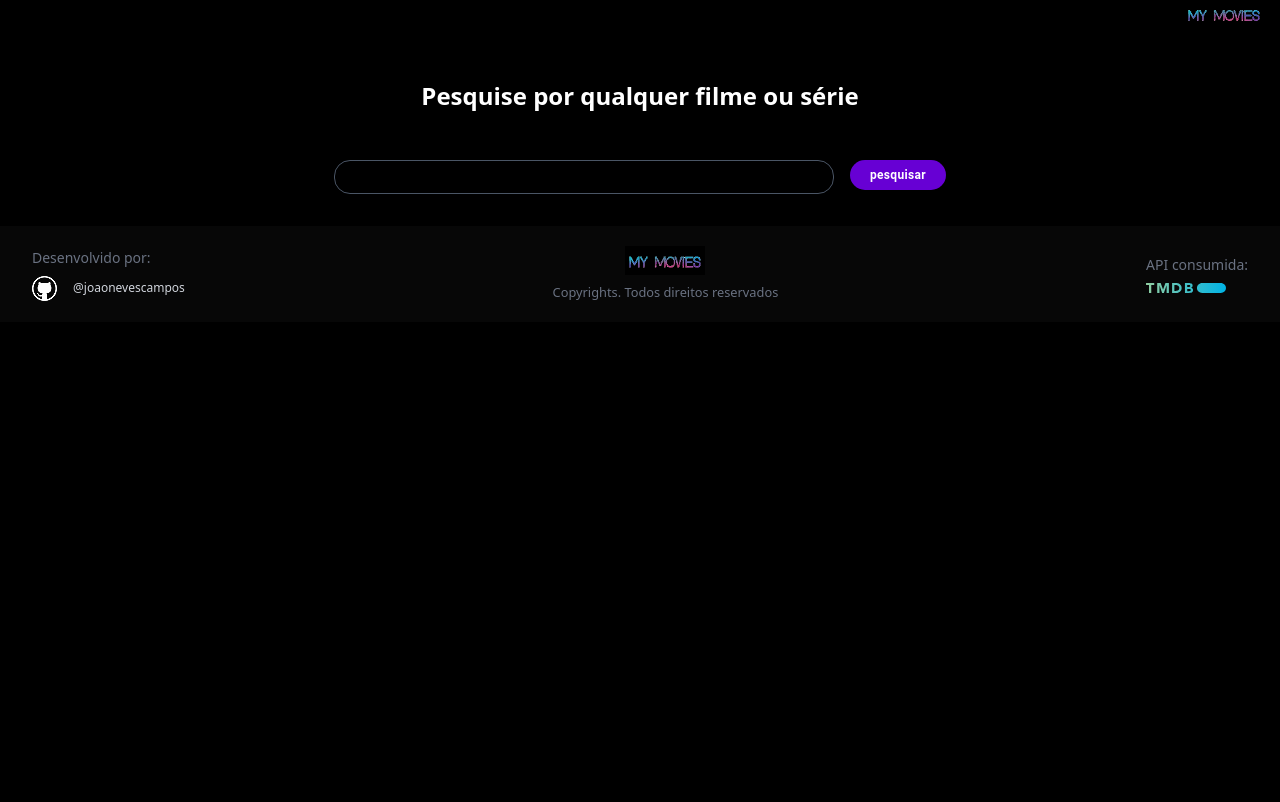
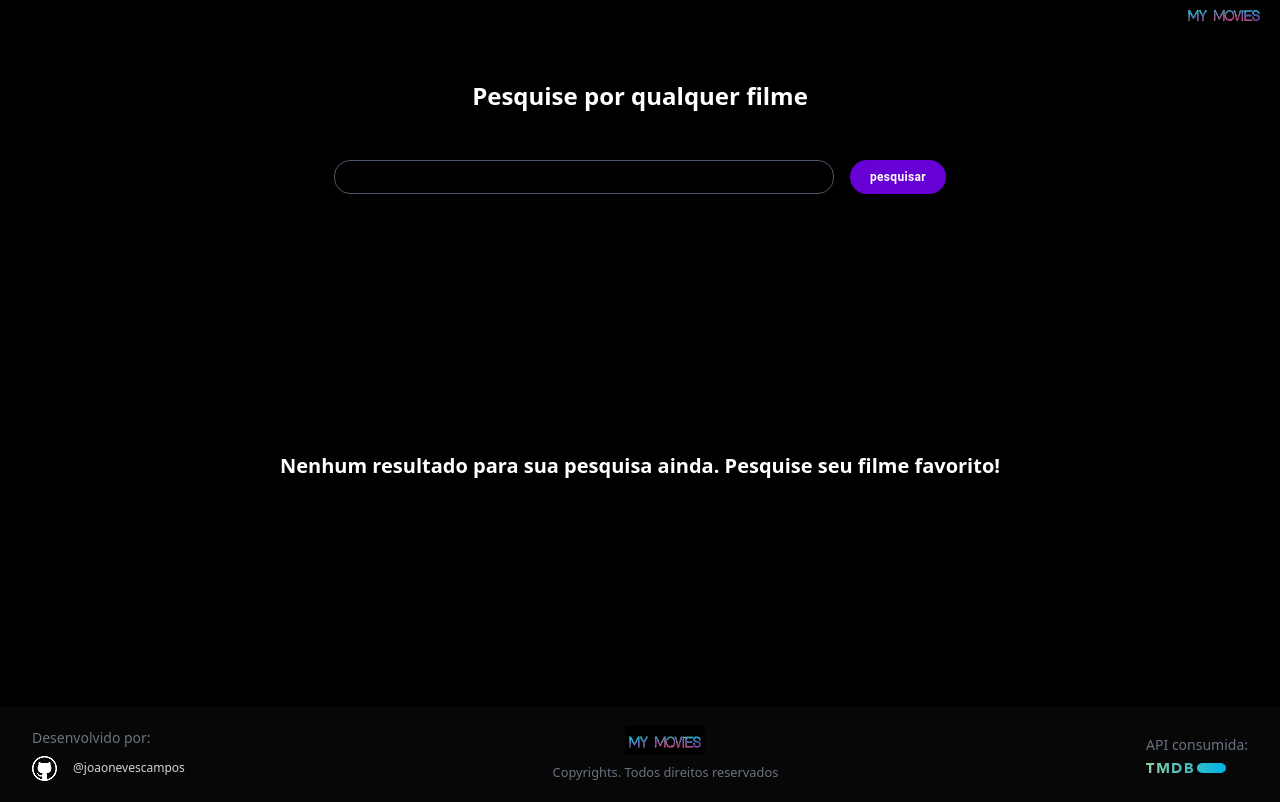
Before and after one commit to joaonevescampos/my-movies, a React (Vite) app: page /search in a window 1280 px wide. Built offline with nearby package versions, Linux system fonts and the light colour scheme; some icons are missing.

Commit message:
feat: adding search feature

```diff
--- a/src/Router.tsx
+++ b/src/Router.tsx
@@ -14,7 +14,7 @@ const Router = () => {
         <Route path="/search" element={<Search />} />
         <Route path="/movie/:movieId" element={<MovieDetail />} />
         <Route path="/favorites/movie/:movieId" element={<MovieDetail />} />
-
+        <Route path="/search/movie/:movieId" element={<MovieDetail />} />
         <Route path="/favorites" element={<Favorites />} />
         <Route path="*" element={<NotFound />} />
       </Routes>
--- a/src/components/Cover.tsx
+++ b/src/components/Cover.tsx
@@ -2,7 +2,6 @@ import FilledButton from "./FilledButton";
 import backdropFallback from "../assets/img/backdrop-fallback.jpg"
 
 const Cover = ({movie}:any) => {
-  console.log(movie)
   return (
     <section>
       <div className="relative w-full h-full">
--- a/src/components/FilledButton.tsx
+++ b/src/components/FilledButton.tsx
@@ -1,15 +1,18 @@
 import { styled } from "@mui/material/styles";
 import Button from "@mui/material/Button";
 import { purple } from "@mui/material/colors";
-import { Link } from "react-router-dom";
-
 interface ButtonType {
   text: string;
   bgColor: string;
   path?: string;
+  eventClick?: () => void;
 }
 
-export default function FilledButton({ text, bgColor, path = "" }: ButtonType) {
+export default function FilledButton({
+  text,
+  bgColor,
+  eventClick,
+}: ButtonType) {
   const MyButton = styled(Button)(({ theme }) => ({
     color: theme.palette.getContrastText(bgColor),
     backgroundColor: bgColor,
@@ -28,8 +31,9 @@ export default function FilledButton({ text, bgColor, path = "" }: ButtonType) {
   }));
 
   return (
-    <Link to={`/${path}`}>
-      <MyButton variant="contained"> {text} </MyButton>
-    </Link>
+    <MyButton variant="contained" onClick={eventClick}>
+      {" "}
+      {text}{" "}
+    </MyButton>
   );
 }
--- a/src/components/MovieDetailComponent.tsx
+++ b/src/components/MovieDetailComponent.tsx
@@ -43,7 +43,6 @@ const MovieDetailComponent = ({ movieId }: MovieId) => {
 
     window.addEventListener("resize", handleResize);
 
-    // cleanup → remove quando o componente desmontar
     return () => window.removeEventListener("resize", handleResize);
   }, []);
 
--- a/src/components/MovieItem.tsx
+++ b/src/components/MovieItem.tsx
@@ -2,6 +2,7 @@ import { Favorite } from "@mui/icons-material";
 import OutlinedButton from "./OutlinedButton";
 import FavoriteBorderIcon from "@mui/icons-material/FavoriteBorder";
 import { useEffect, useState } from "react";
+import posterFallback from "../assets/img/backdrop-fallback.jpg";
 
 interface MovieProps {
   posterPath: string;
@@ -38,11 +39,19 @@ export const MovieItem = ({
   return (
     <>
       <div className="w-[138px] md:w-[200px] hover:scale-105 hover:transition-normal">
-        <img
-          src={`https://image.tmdb.org/t/p/w500/${posterPath}`}
-          alt={title}
-          className="rounded-tl-xl rounded-tr-xl h-52 md:h-80 object-cover"
-        />
+        {posterPath ? (
+          <img
+            src={`https://image.tmdb.org/t/p/w500/${posterPath}`}
+            alt={title}
+            className="rounded-tl-xl rounded-tr-xl h-52 md:h-80 object-cover"
+          />
+        ) : (
+          <img
+            src={posterFallback}
+            alt={title}
+            className="rounded-tl-xl rounded-tr-xl h-52 md:h-80 object-cover"
+          />
+        )}
         <div className="relative flex flex-col p-2 md:p-4 gap-2 bg-[#070707] rounded-bl-xl rounded-br-xl w-[138px] md:w-[200px]">
           {favorited ? (
             <Favorite
--- a/src/components/SearchComponent.tsx
+++ b/src/components/SearchComponent.tsx
@@ -1,12 +1,24 @@
 import FilledButton from "./FilledButton";
+interface FilhoProps {
+  sendTargetValue: (valor: string) => void;
+  sendEventClick: () => void;
 
+}
 
-const SearchComponent = () => {
+const SearchComponent = ({ sendTargetValue, sendEventClick }: FilhoProps) => {
   return (
-    <div className="flex justify-center gap-4 my-8 px-4">
-      <input type="text" className="w-[500px] h-8 border border-gray-600 p-4 rounded-2xl" />
-      <FilledButton text="pesquisar" bgColor="#6700D4"/>
-    </div>
+    <form className="flex justify-center gap-4 my-8 px-4">
+      <input
+        type="text"
+        className="w-[500px] h-8 border border-gray-600 p-4 rounded-2xl"
+        onChange={(e) => sendTargetValue(e.target.value)}
+      />
+      <FilledButton
+        text="pesquisar"
+        bgColor="#6700D4"
+        eventClick={sendEventClick}
+      />
+    </form>
   );
 };
 
--- a/src/pages/Favorites.tsx
+++ b/src/pages/Favorites.tsx
@@ -10,8 +10,9 @@ const Favorites = () => {
   const [favoritesId, setFavoritesId] = useState<string[]>([]);
   const [favoritesMovies, setFavoritesMovies] = useState<any[]>([]);
 
-  useEffect(() => {
+  const generateArrayFavoritesId = () => {
     const favoriteMoviesId: string[] = [];
+    if (localStorage.length > 0) {
       for (let i = 0; i < localStorage.length; i++) {
         const key = localStorage.key(i);
 
@@ -23,9 +24,18 @@ const Favorites = () => {
         }
       }
       setFavoritesId(favoriteMoviesId);
+    } else {
+      setFavoritesId([]);
+    }
+  };
 
+  useEffect(() => {
     const favoriteMoviesList: any[] = [];
     const api = new MovieService();
+
+    generateArrayFavoritesId()
+
+    if (favoritesId.length > 0) {
       favoritesId.map((movieId) => {
         api
           .detailMovie(
@@ -35,6 +45,7 @@ const Favorites = () => {
             favoriteMoviesList.push(result.data);
           });
       });
+    }
     setFavoritesMovies(favoriteMoviesList);
   }, []);
 
@@ -73,9 +84,13 @@ const Favorites = () => {
           <ListMovies moviesList={favoritesMovies} />
         ) : (
           <div className="flex flex-col gap-8 items-center justify-center h-[calc(100vh-210px)] p-4">
-            <h2 className="font-bold text-xl text-center">Não há filmes na sua galeria de favoritos ainda...</h2>
-            <p className="text-gray-400 text-center">Adicione seus filmes e séries favoritos clicando no ícone coração</p>
-            <FilledButton text="Acessar catálogo de filmes" bgColor="#6700D4"/>
+            <h2 className="font-bold text-xl text-center">
+              Não há filmes na sua galeria de favoritos ainda...
+            </h2>
+            <p className="text-gray-400 text-center">
+              Adicione seus filmes e séries favoritos clicando no ícone coração
+            </p>
+            <FilledButton text="Acessar catálogo de filmes" bgColor="#6700D4" />
           </div>
         )}
       </main>
--- a/src/pages/Home.tsx
+++ b/src/pages/Home.tsx
@@ -50,7 +50,7 @@ function Home() {
       <Menu />
       <Cover movie={randomPopularMovie} />
       <main>
-        <SearchComponent />
+        {/* <SearchComponent sendTargetValue={} /> */}
         <SplideListMovies movies={nowPlayingMovies} categoryName="Em cartaz" />
         <SplideListMovies
           movies={topRatedMovies}
--- a/src/pages/Search.tsx
+++ b/src/pages/Search.tsx
@@ -1,16 +1,62 @@
+import { useEffect, useState } from "react";
 import Footer from "../components/Footer";
 import Menu from "../components/Menu";
 import SearchComponent from "../components/SearchComponent";
-// import ListMovies from "../components/ListMovies";
+import { MovieService } from "../services/movieService";
+import ListMovies from "../components/ListMovies";
 
 const Search = () => {
+  const [searchValueFormatted, setsearchValueFormatted] = useState("");
+  const [searchValueNonFormatted, setsearchValueNonFormatted] = useState("");
+  const [moviesList, setMoviesList] = useState([]);
+
+  const formatValue = (value: string) => {
+    let removeSpaces = value.trim().replace(/\s+/g, " ");
+    const formattedValue = removeSpaces.replaceAll(" ", "%20");
+    return formattedValue;
+  };
+
+  const handleTargetValue = (value: string) => {
+    setsearchValueNonFormatted(value.trim())
+    const valueFormatted = formatValue(value);
+    setsearchValueFormatted(valueFormatted);
+  };
+
+  const handleSearchClick = () => {
+    const api = new MovieService();
+    api
+      .getMovies(
+        `https://api.themoviedb.org/3/search/movie?query=${searchValueFormatted}&language=pt-BR`
+      )
+      .then((data) => setMoviesList(data.results));
+  };
+
+  useEffect(() => {
+    console.log(moviesList);
+  }, [moviesList]);
+
   return (
     <>
       <Menu />
       <main className=" mt-16">
-        <h1 className="text-center text-xl md:text-2xl font-bold p-4">Pesquise por qualquer filme ou série</h1>
-        <SearchComponent />
-        {/* <ListMovies moviesList={[]}/> */}
+        <h1 className="text-center text-xl md:text-2xl font-bold p-4">
+          Pesquise por qualquer filme
+        </h1>
+        <SearchComponent
+          sendTargetValue={handleTargetValue}
+          sendEventClick={handleSearchClick}
+        />
+        {moviesList.length === 0 ? (
+          <div className="flex items-center justify-center h-[calc(100vh-320px)]">
+            <h2 className="text-xl font-semibold px-4">Nenhum resultado para sua pesquisa ainda. Pesquise seu filme
+            favorito!</h2>
+          </div>
+        ) : (
+          <>
+          <h2 className="text-xl font-light text-center p-4">Resultado para: <strong className="font-bold">{searchValueNonFormatted}</strong></h2>
+          <ListMovies moviesList={moviesList} />
+          </>
+        )}
       </main>
       <Footer />
     </>
```
Also changed, not shown: src/services/movieService.ts (line endings or trailing spaces). Lines whose indentation alone changed are shown as unchanged.
